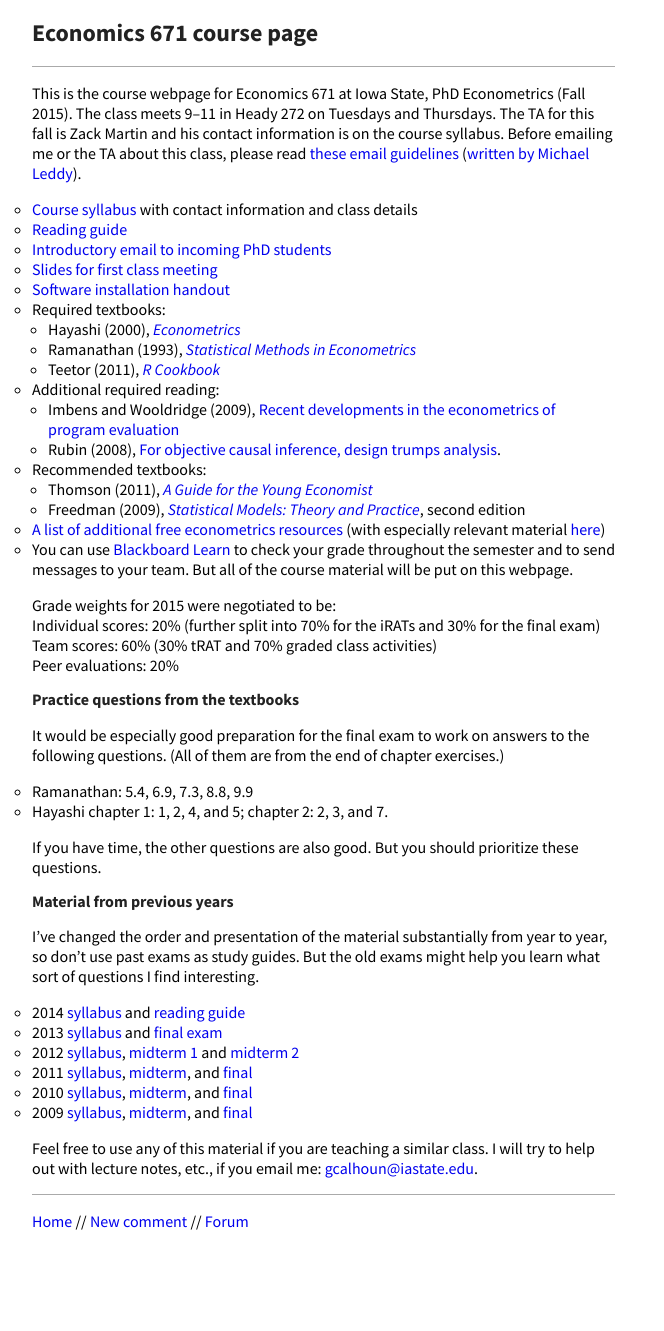
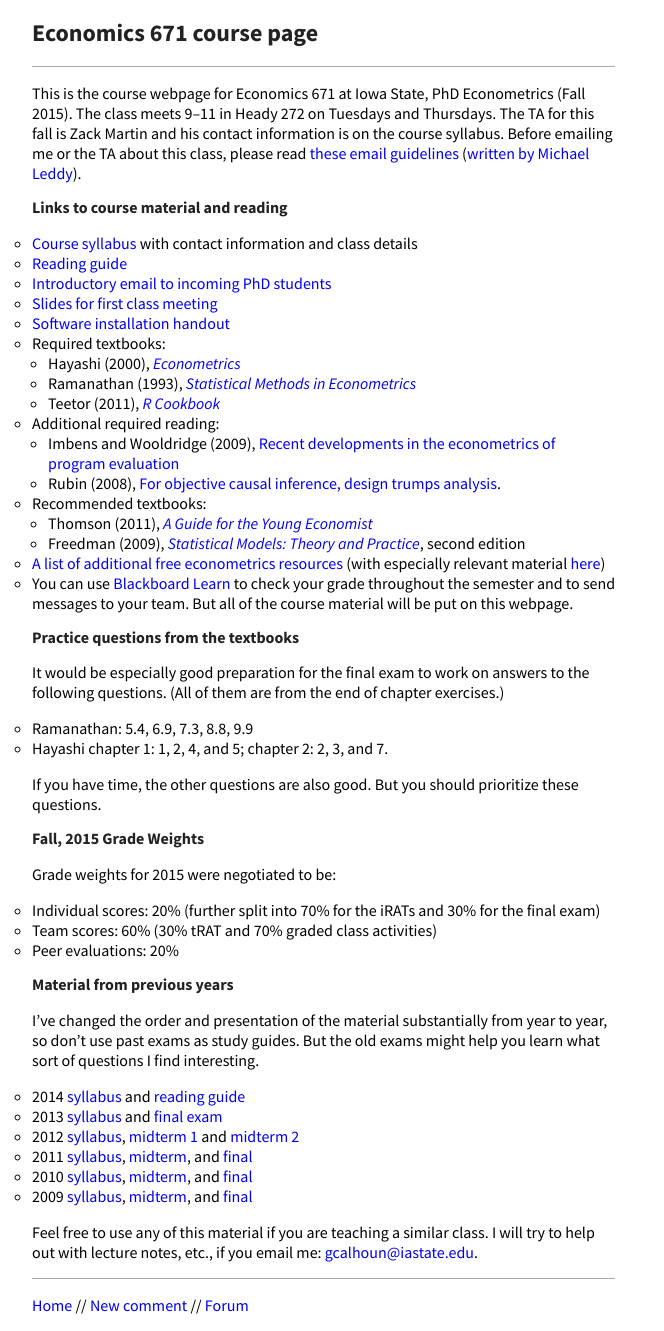
Before and after one commit to mmkuang/grayclhn.github.io, a Jekyll site: the page built from 671/index.md, in a window 1280 px wide. Shown: the whole page, without its empty margins (0-664 px from the left). Built offline with Jekyll 4.4.1, drawn with Linux system fonts in a browser that asks for light colours; Markdown is read by kramdown in place of the engine named in the settings; before the commit the page ends 1247 px from its top, so only the background shows below that; some of the changed lines change nothing that is shown.

Commit message:
[#6] Make small changes to formatting of 671 homepage
I hope these changes will make the homepage easier to read and
a bit prettier.

```diff
--- a/671/index.md
+++ b/671/index.md
@@ -9,6 +9,12 @@ Tuesdays and Thursdays. The TA for this fall is Zack Martin and
 his contact information is on the course syllabus.
 Before emailing me or the TA about this class, please read [these
 email guidelines](../dl/email) ([written by Michael Leddy][leddy]).
+
+[Blackboard Learn]: https://bb.its.iastate.edu
+[leddy]: http://mleddy.blogspot.com/2005/01/how-to-e-mail-professor.html
+
+Links to course material and reading
+----------------------------------------------------------------------
 
 * [Course syllabus](syllabus-2015.pdf) with contact information and
   class details
@@ -32,17 +38,9 @@ email guidelines](../dl/email) ([written by Michael Leddy][leddy]).
   semester and to send messages to your team. But all of the course
   material will be put on this webpage.
 
-Grade weights for 2015 were negotiated to be:
-Individual scores: 20% (further split into 70% for the iRATs and 30%
-for the final exam)
-Team scores: 60% (30% tRAT and 70% graded class activities)
-Peer evaluations: 20%
-
-[Blackboard Learn]: https://bb.its.iastate.edu
-[leddy]: http://mleddy.blogspot.com/2005/01/how-to-e-mail-professor.html
-
 Practice questions from the textbooks
 ----------------------------------------------------------------------
+
 It would be especially good preparation for the final exam to work on answers
 to the following questions. (All of them are from the end of chapter exercises.)
 
@@ -52,8 +50,18 @@ to the following questions. (All of them are from the end of chapter exercises.)
 If you have time, the other questions are also good. But you should prioritize
 these questions.
 
+Fall, 2015 Grade Weights
+----------------------------------------------------------------------
+
+Grade weights for 2015 were negotiated to be:
+
+* Individual scores: 20% (further split into 70% for the iRATs and 30%
+  for the final exam)
+* Team scores: 60% (30% tRAT and 70% graded class activities)
+* Peer evaluations: 20%
+
 Material from previous years
-----------------------------
+----------------------------------------------------------------------
 
 I’ve changed the order and presentation of the material substantially
 from year to year, so don’t use past exams as study guides. But the
```
